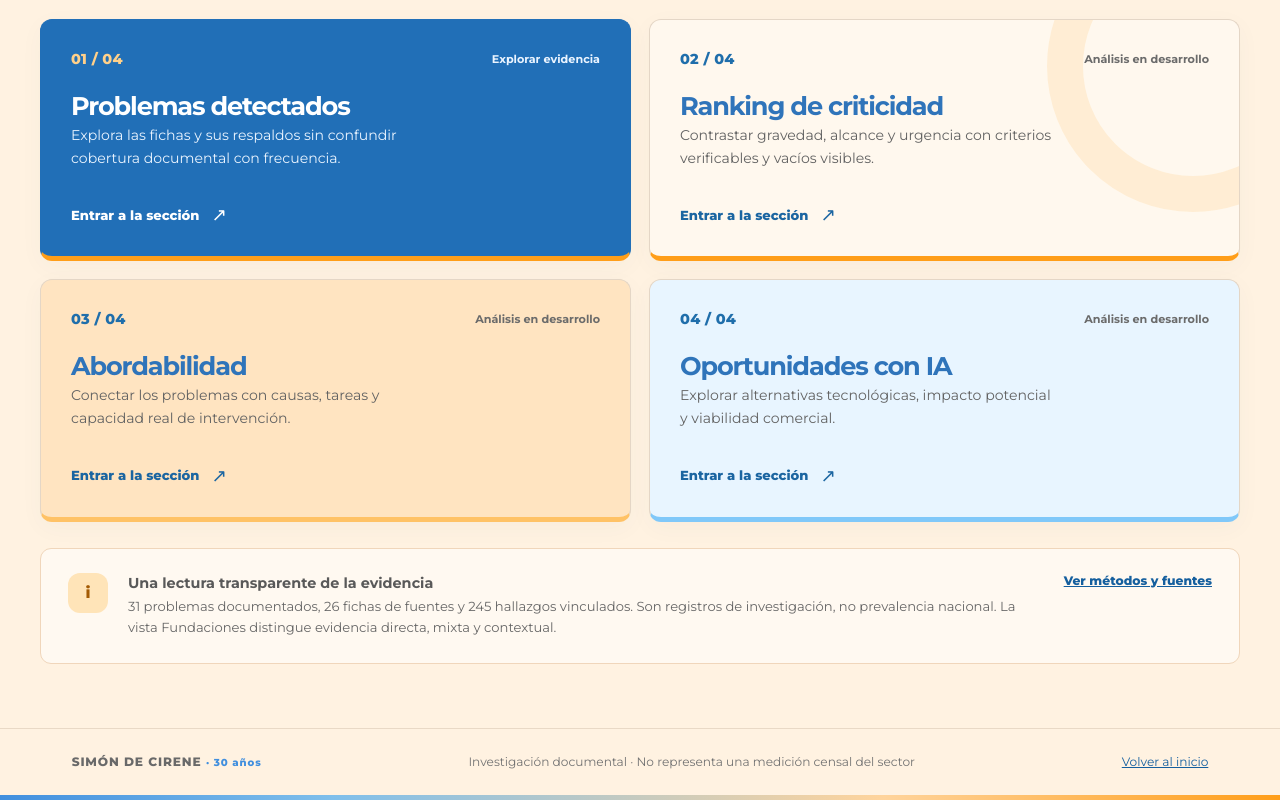
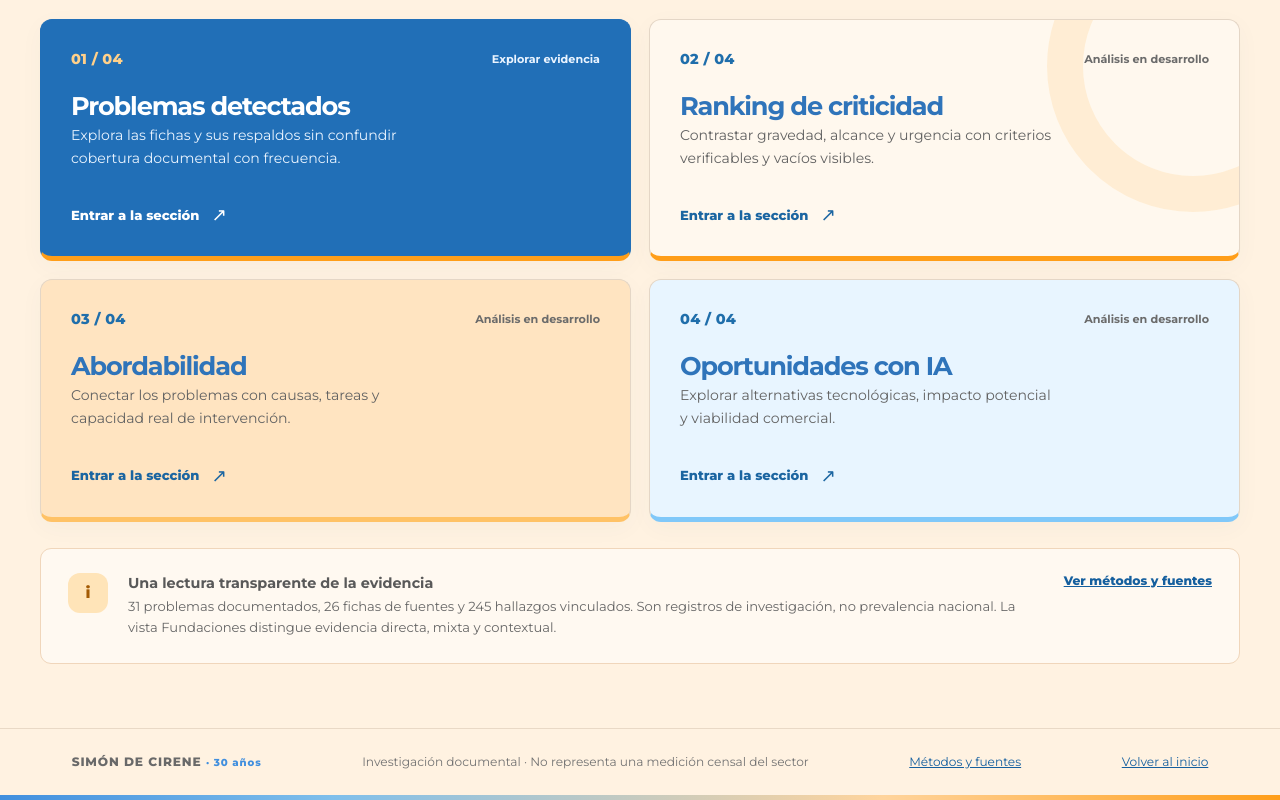
Before and after one commit to seba-godoy/radiografia-tercer-sector-sdc, a plain HTML site: page preview/h0/index.html in a window 1280 px wide. Shown: the part 855-1655 px from the top of the page. Drawn offline with Linux system fonts and the light colour scheme.

Commit message:
feat(hm): integrar métodos a preview/h0/index.html

```diff
--- a/preview/h0/index.html
+++ b/preview/h0/index.html
@@ -12,6 +12,7 @@
   <link rel="stylesheet" href="/preview/h0/style.css">
   <link rel="stylesheet" href="/preview/h0/brand-sdc.css">
   <link rel="stylesheet" href="/preview/h0/h1.css">
+  <link rel="stylesheet" href="/preview/h0/methods.css">
   <script type="module" src="/preview/h0/app.mjs"></script>
 </head>
 <body>
@@ -27,7 +28,7 @@
       <div class="scope-wrap"><label for="scope-top">Universo</label><select id="scope-top" aria-label="Seleccionar universo"><option value="tercer_sector">Tercer sector</option><option value="fundaciones">Fundaciones</option></select></div>
     </header>
     <main id="content" aria-busy="true"><div class="loading"><span class="loader"></span><p>Preparando el mapa de evidencia…</p></div></main>
-    <footer class="site-footer"><span class="footer-org">SIMÓN DE CIRENE <small>· 30 años</small></span><span>Investigación documental · No representa una medición censal del sector</span><a href="/" data-internal>Volver al inicio</a></footer>
+    <footer class="site-footer"><span class="footer-org">SIMÓN DE CIRENE <small>· 30 años</small></span><span>Investigación documental · No representa una medición censal del sector</span><a href="/metodos?scope=tercer_sector" data-go="metodos" id="footer-methods">Métodos y fuentes</a><a href="/" data-internal>Volver al inicio</a></footer>
   </div>
   <noscript>Esta página utiliza JavaScript para navegar entre las secciones y explorar las fuentes.</noscript>
 </body>
```
